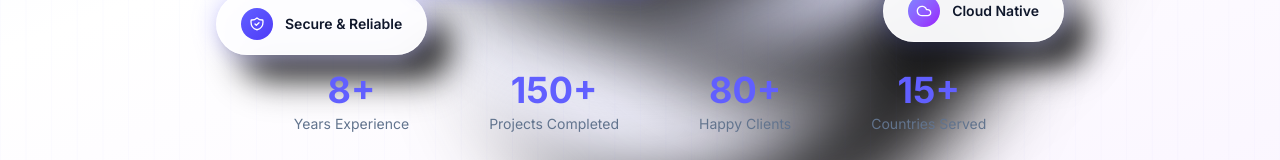
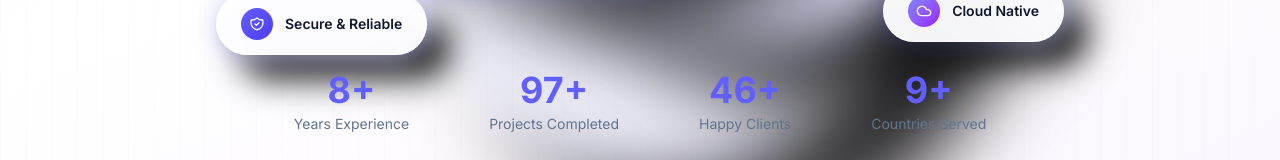
Before and after one commit to chanceweston97/Company-Profile, a Next.js app: page / in a window 1280 px wide. Shown: the part 700-860 px from the top of the page. Built offline with nearby package versions, Linux system fonts and the light colour scheme.

Commit message:
deploy issue fixing

```diff
--- a/components/home/HeroStats.tsx
+++ b/components/home/HeroStats.tsx
@@ -4,9 +4,9 @@ import { useEffect, useState } from "react";
 
 const stats = [
   { end: 8, label: "Years Experience" },
-  { end: 150, label: "Projects Completed" },
-  { end: 80, label: "Happy Clients" },
-  { end: 15, label: "Countries Served" },
+  { end: 97, label: "Projects Completed" },
+  { end: 46, label: "Happy Clients" },
+  { end: 9, label: "Countries Served" },
 ];
 
 const DURATION_MS = 2000;
```
